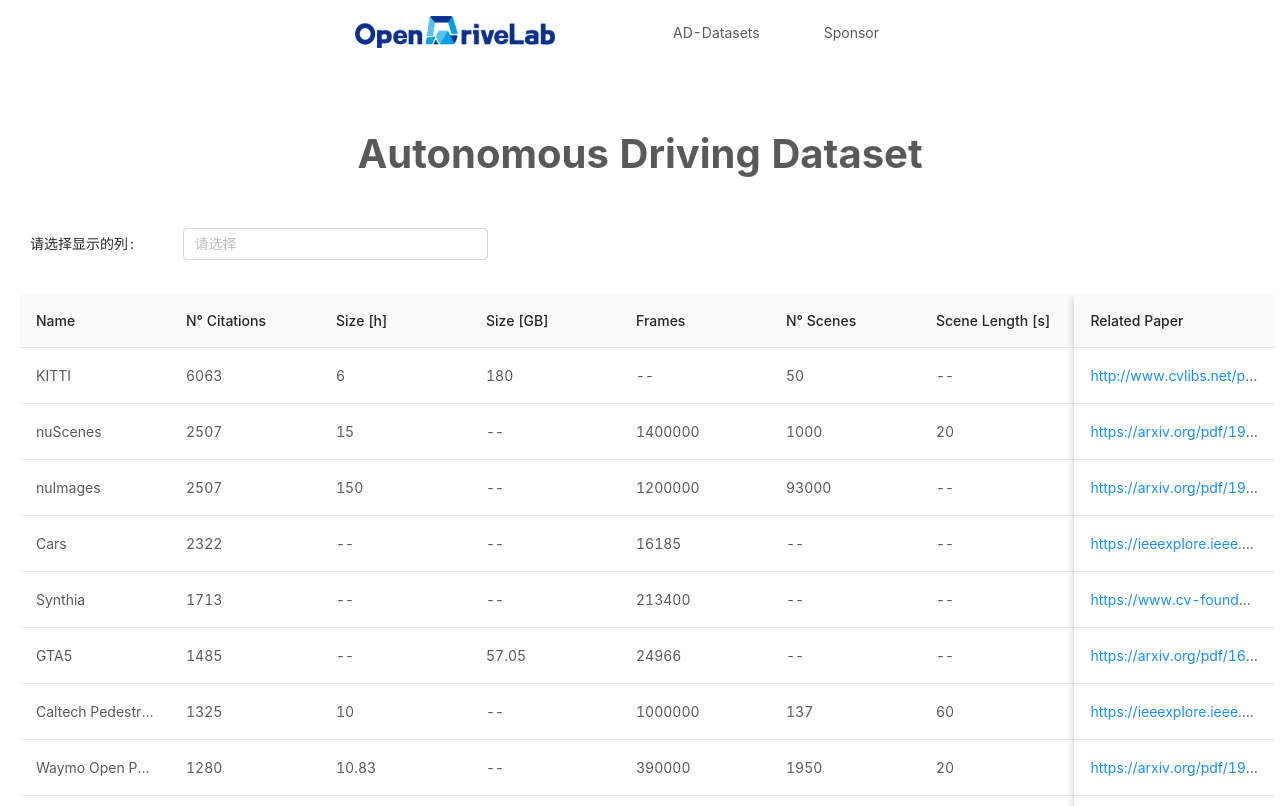
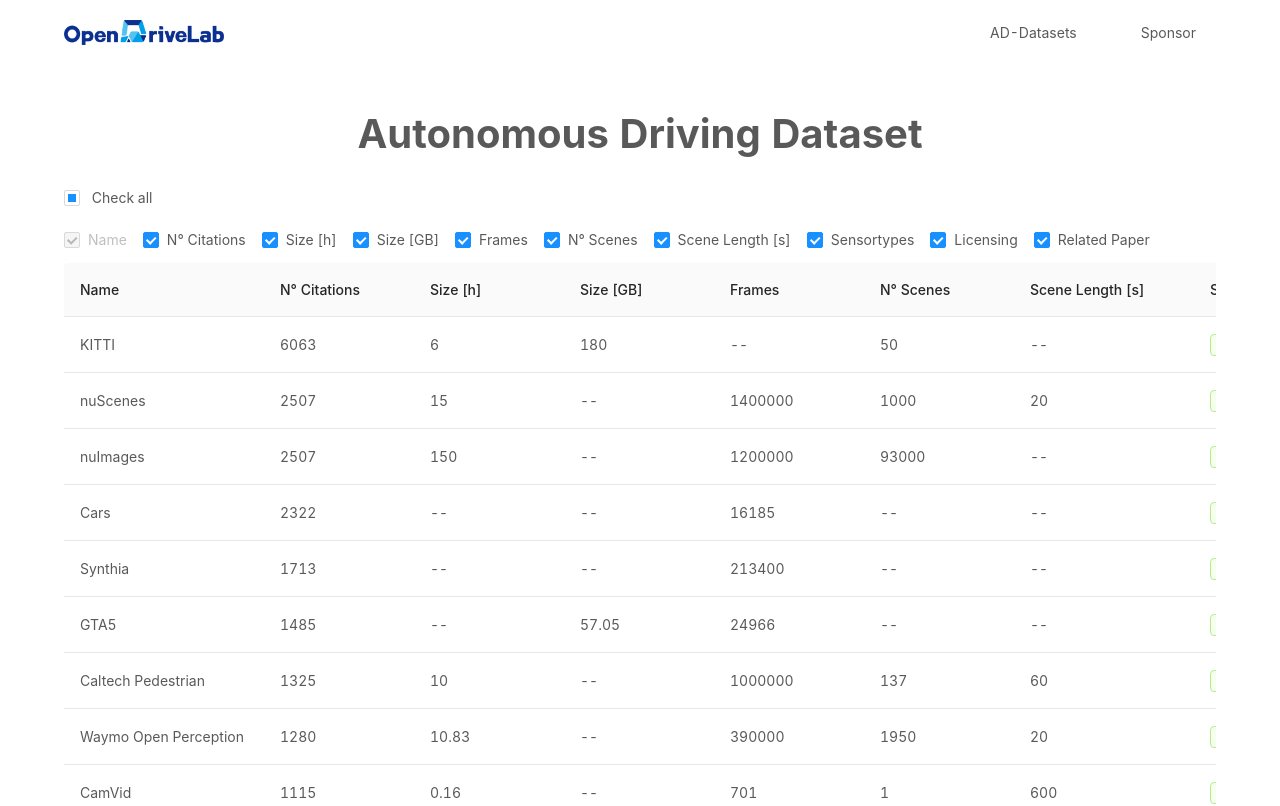
Before and after one commit to orangegk/AutonomousDrivingDataset, a Vue app: page / in a window 1280 px wide. Shown: the top 806 px of the page. Built offline with nearby package versions, Linux system fonts and the light colour scheme.

Commit message:
feat: 添加筛选功能

```diff
--- a/src/components/header.vue
+++ b/src/components/header.vue
@@ -1,7 +1,11 @@
 <template>
   <a-layout>
     <div class="logo">
-      <a href="https://opendrivelab.com/" target="_blank" rel="noopener noreferrer">
+      <a
+        href="https://opendrivelab.com/"
+        target="_blank"
+        rel="noopener noreferrer"
+      >
         <img src="../assets/OpenDriveLab.png" alt="Logo"
       /></a>
     </div>
@@ -11,7 +15,9 @@
           <!-- <a href="" rel="noopener noreferrer">
             <a-icon type="database" />AD-Datasets
           </a> -->
-          <router-link to="/"> <a-icon type="database" />AD-Datasets</router-link>
+          <router-link to="/">
+            <a-icon type="database" />AD-Datasets</router-link
+          >
         </a-menu-item>
         <a-menu-item key="Sponsor">
           <a
@@ -48,7 +54,7 @@
   /* border-bottom: 1px solid #e8e8e8; */
   box-shadow: none;
 }
-.ant-layout {
+/* .ant-layout {
   display: flex;
   flex: auto;
   flex-direction: row;
@@ -70,8 +76,41 @@
   height: 50px;
   padding: 0 24px;
   img {
-    height: 32px;
-    width: 200px;
+    height: 25px;
+    width: 160px;
+  }
+} */
+.ant-layout {
+  display: flex;
+  flex-direction: row;
+  justify-content: space-between; /* 让子元素分别靠左边和右边 */
+  align-items: center;
+  min-height: 0;
+  background: #fff;
+  padding: 0 5%; /* 左右边距为5% */
+}
+
+.logo {
+  display: flex;
+  justify-content: flex-start; /* 让logo靠左边 */
+  align-items: center;
+  height: 50px;
+  img {
+    height: 25px;
+    width: 160px;
   }
 }
+
+.ant-layout-header {
+  line-height: 64px;
+  background: #fff;
+  padding: 0;
+}
+/* .layout-header {
+  display: flex;
+  justify-content: flex-end;
+  align-items: center;
+  height: 64px;
+  padding: 0 5%;
+} */
 </style>
--- a/src/views/AD_Dataset.vue
+++ b/src/views/AD_Dataset.vue
@@ -1,8 +1,27 @@
 <template>
-  <div style="margin-top: 50px">
+  <div style="margin-top: 30px">
     <div class="title">Autonomous Driving Dataset</div>
     <!-- <span>请选择显示的列:</span> -->
-    <a-form-model
+    <div style="padding: 1% 5%">
+      <div>
+        <a-checkbox
+          :indeterminate="indeterminate"
+          :checked="checkAll"
+          @change="onCheckAllChange"
+        >
+          Check all
+        </a-checkbox>
+      </div>
+      <br />
+      <a-checkbox-group
+        v-model="checkedList"
+        :options="plainOptions"
+        @change="onChange"
+      >
+        <span slot="label" slot-scope="{ value }">{{ value }}</span>
+      </a-checkbox-group>
+    </div>
+    <!-- <a-form-model
       :model="form"
       labelAlign="left"
       style="margin: 30px"
@@ -27,9 +46,9 @@
           </a-select-option>
         </a-select>
       </a-form-model-item>
-    </a-form-model>
+    </a-form-model> -->
     <a-table
-      style="margin: 20px; width: 98%"
+      style="margin: 0 5%; width: 90%"
       :data-source="data"
       :columns="columns"
       :rowKey="
@@ -74,7 +93,7 @@
         <a-button
           size="small"
           style="width: 90px"
-          @click="() => handleReset(clearFilters)"
+          @click="() => handleReset(clearFilters,column.dataIndex)"
         >
           Reset
         </a-button>
@@ -139,7 +158,7 @@
     dataIndex: "id",
     key: "id",
     ellipsis: true,
-    width: 150,
+    width: 200,
     fixed: "left",
     // defaultSortOrder: "descend",
     sorter: (a, b) => a.id.localeCompare(b.id),
@@ -307,7 +326,7 @@
     title: "Sensortypes",
     dataIndex: "sensors",
     key: "sensors",
-    width: 300,
+    width: 320,
     // scopedSlots: { customRender: "tags" },
     // defaultSortOrder: "descend",
     // sorter: (a, b) => a.sensors.localeCompare(b.sensors),
@@ -344,7 +363,7 @@
     key: "relatedPaper",
     ellipsis: true,
     width: 200,
-    fixed: "right",
+    // fixed: "right",
     // defaultSortOrder: "descend",
     // sorter: (a, b) => a.relatedPaper.localeCompare(b.relatedPaper),
     scopedSlots: {
@@ -359,10 +378,37 @@
     //     .includes(value.toLowerCase()),
   },
 ];
-
+const plainOptions = [
+{ label: 'Name', value: 'id', disabled: true },
+{ label: 'N° Citations', value: 'citationCount',disabled: false },
+{ label: 'Size [h]', value: 'size_hours',disabled: false },
+{ label: 'Size [GB]', value: 'size_storage',disabled: false },
+{ label: 'Frames', value: 'frames',disabled: false },
+{ label: 'N° Scenes', value: 'numberOfScenes',disabled: false },
+{ label: 'Scene Length [s]', value: 'lengthOfScenes',disabled: false },
+{ label: 'Sensortypes', value: 'sensors',disabled: false },
+{ label: 'Licensing', value: 'licensing',disabled: false },
+{ label: 'Related Paper', value: 'relatedPaper',disabled: false },
+];
+const defaultCheckedList = [
+  "id",
+  "citationCount",
+  "size_hours",
+  "size_storage",
+  "frames",
+  "numberOfScenes",
+  "lengthOfScenes",
+  "sensors",
+  "licensing",
+  "relatedPaper",
+];
 export default {
   data() {
     return {
+      checkedList: defaultCheckedList,
+      indeterminate: true,
+      checkAll: false,
+      plainOptions,
       columnsSelect: [
         {
           index: 1,
@@ -465,20 +511,42 @@
     });
   },
   methods: {
-    handleChange() {
-      console.log("this.form.arr===============", this.form.arr);
-      // console.log('columns===============',columns);
-      // arr.filter(item => arrtemp.includes(item.key))
+    onChange(checkedList) {
+      this.indeterminate =
+        !!checkedList.length && checkedList.length < plainOptions.length;
+      this.checkAll = checkedList.length === plainOptions.length;
+      console.log("checkedList================", checkedList);
       this.columns = columns.filter((item) => {
-        console.log(
-          "item.key============",
-          item.key,
-          this.form.arr.includes(item.key)
-        );
-        return this.form.arr.includes(item.key);
+        return checkedList.includes(item.key);
       });
-      console.log("this.columns====================", this.columns);
     },
+    onCheckAllChange(e) {
+      Object.assign(this, {
+        checkedList: e.target.checked ? defaultCheckedList : [],
+        indeterminate: false,
+        checkAll: e.target.checked,
+      });
+      if(this.checkedList.length===0){
+        this.checkedList.push('id')
+      }
+      this.columns = columns.filter((item) => {
+        return this.checkedList.includes(item.key);
+      });
+    },
+    // handleChange() {
+    //   console.log("this.form.arr===============", this.form.arr);
+    //   // console.log('columns===============',columns);
+    //   // arr.filter(item => arrtemp.includes(item.key))
+    //   this.columns = columns.filter((item) => {
+    //     console.log(
+    //       "item.key============",
+    //       item.key,
+    //       this.form.arr.includes(item.key)
+    //     );
+    //     return this.form.arr.includes(item.key);
+    //   });
+    //   console.log("this.columns====================", this.columns);
+    // },
     tagColor(tag) {
       // console.log("tag===================", tag);
       switch (tag.trim()) {
@@ -499,12 +567,27 @@
     handleSearch(selectedKeys, confirm, dataIndex) {
       confirm();
       this.searchText = selectedKeys[0];
+      console.log('this.searchText,dataIndex==================',this.searchText,dataIndex)
       this.searchedColumn = dataIndex;
+      console.log('this.searchedColumn==================',this.searchedColumn )
+      for(let item of this.plainOptions){
+        // console.log('item.value,dataIndex=============',item,item.value,dataIndex)
+        if(item.value===dataIndex){
+          console.log('item.value,dataIndex=============',item.value,dataIndex)
+          item.disabled=true
+        }
+      }
     },
-
-    handleReset(clearFilters) {
+    handleReset(clearFilters, dataIndex) {
       clearFilters();
       this.searchText = "";
+      for(let item of this.plainOptions){
+        // console.log('item.value,dataIndex=============',item,item.value,dataIndex)
+        if(item.value===dataIndex){
+          console.log('item.value,dataIndex=============',item.value,dataIndex)
+          item.disabled=false
+        }
+      }
     },
   },
 };
```
Also changed, not shown: 13 other files (tests, documents, lock files or other folders).
